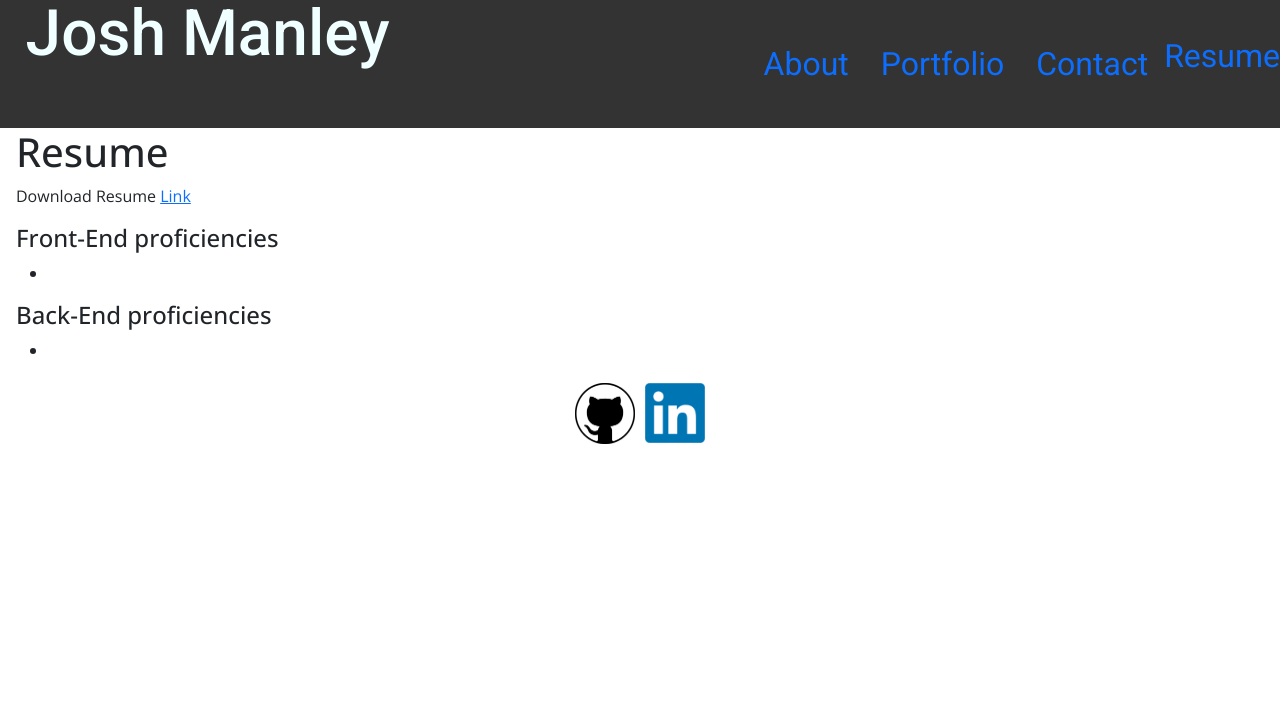
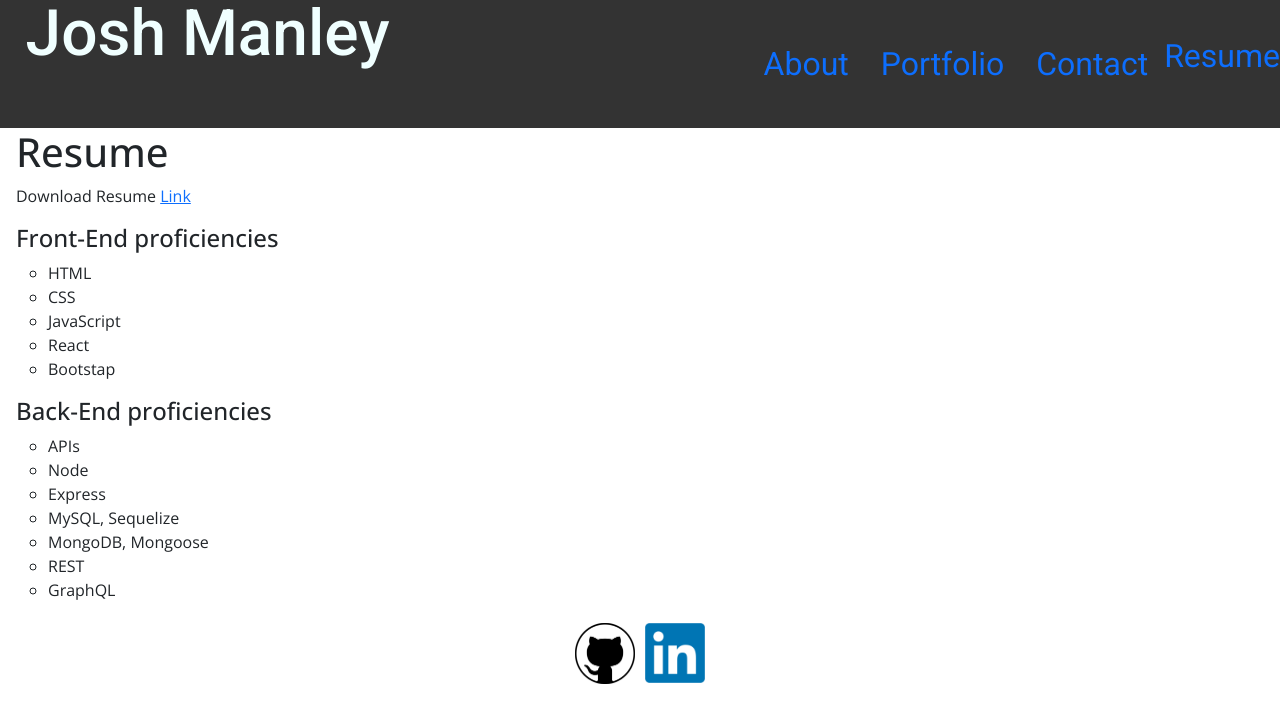
Before and after one commit to Josh-Manley/React-Portfolio, a React (Vite) app: page /Resume in a window 1280 px wide. Shown: the top 722 px of the page. Built offline with nearby package versions, Linux system fonts and the light colour scheme.

Commit message:
adding resume page content

```diff
--- a/src/App.css
+++ b/src/App.css
@@ -38,3 +38,6 @@ body {
 .overlay:hover {
   filter: none;
 }
+.resume-list {
+  list-style: circle;
+}
--- a/src/pages/Resume.jsx
+++ b/src/pages/Resume.jsx
@@ -2,18 +2,28 @@ import Footer from '../components/Footer';
 
 export default function Resume() {
   return (
-    <div id='resume'>
+    <div id="resume">
       <h1>Resume</h1>
       <p>
         Download Resume <a href="">Link</a>
       </p>
       <h4>Front-End proficiencies</h4>
-      <ul>
-        <li></li>
+      <ul className='resume-list'>
+        <li>HTML</li>
+        <li>CSS</li>
+        <li>JavaScript</li>
+        <li>React</li>
+        <li>Bootstap</li>
       </ul>
       <h4>Back-End proficiencies</h4>
-      <ul>
-        <li></li>
+      <ul className='resume-list'>
+        <li>APIs</li>
+        <li>Node</li>
+        <li>Express</li>
+        <li>MySQL, Sequelize</li>
+        <li>MongoDB, Mongoose</li>
+        <li>REST</li>
+        <li>GraphQL</li>
       </ul>
       <div>
         <Footer />
```
